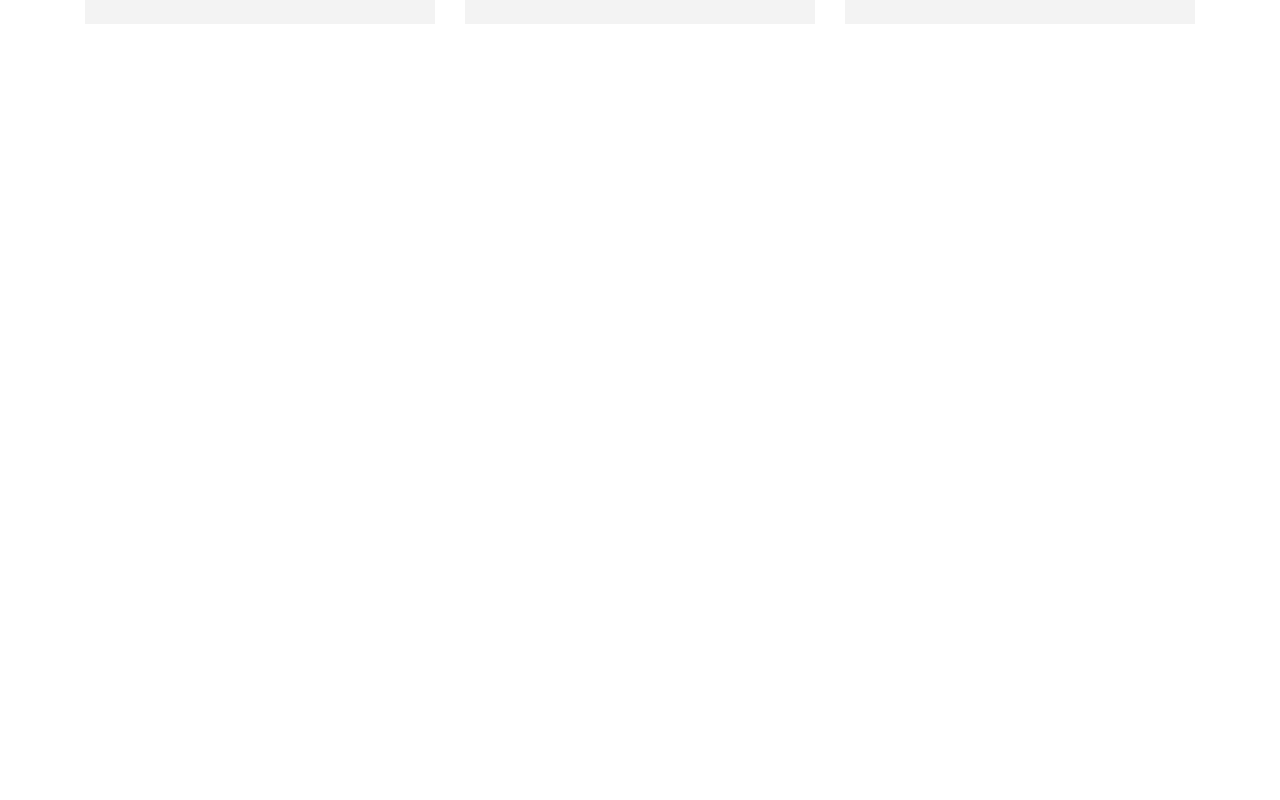
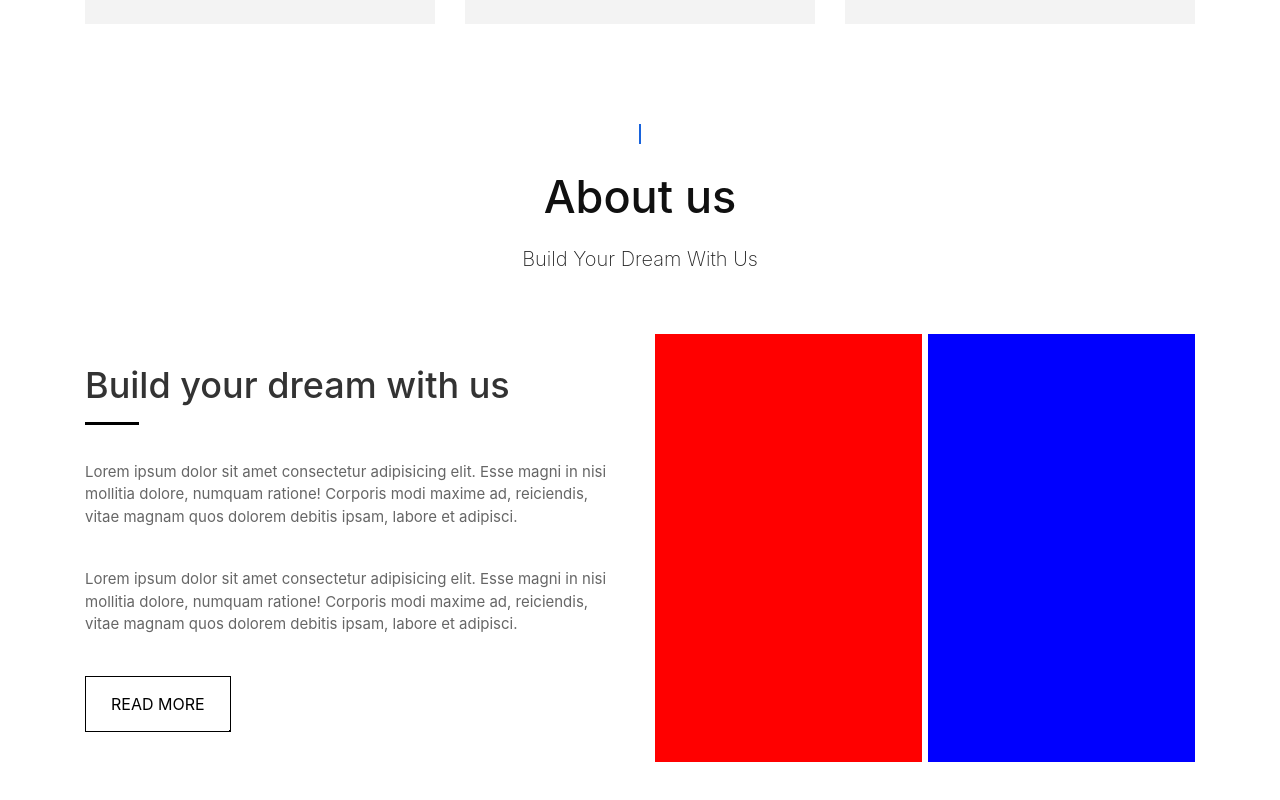
Before and after one commit to josedlca/codingbrothersapp, a React (Create React App) app: page / in a window 1280 px wide. Shown: the part 2136-2936 px from the top of the page. Before the commit the page ends 2260 px from the top, so only its background shows below. Built offline with nearby package versions, Linux system fonts and the light colour scheme.

Commit message:
about us complete(whithout responsive)

```diff
--- a/src/pages/home/Home.jsx
+++ b/src/pages/home/Home.jsx
@@ -3,6 +3,7 @@ import Headernav from './homepart/Headernav';
 import Bigbg from './homepart/Bigbg';
 import Smallform from './formpart/Smallform';
 import Services from './servicespart/Services'
+import Aboutus from './aboutpart/Aboutus'
 
 class Home extends Component {
   render() {
@@ -12,6 +13,7 @@ class Home extends Component {
         <Bigbg />
         <Smallform />
         <Services />
+        <Aboutus />
       </div>
     );
   }
--- /dev/null
+++ b/src/pages/home/aboutpart/Aboutus.jsx
@@ -0,0 +1,52 @@
+import React, { Component } from 'react';
+import Headerspage from './../../../components/Headerspage';
+import './aboutus.css';
+
+class Aboutus extends Component {
+    render() {
+        return (
+            <section className="aboutus">
+                <div className="container">
+                    <Headerspage title={'About us'} description={'Build Your Dream With Us'} />
+                    <div className="row">
+                        <div className="col-md-6">
+                            <div className="aboutus__leftside">
+                                <div className="row align-items-center">
+                                    <div className="col-md-12">
+                                        <div className="aboutus__leftside--title">
+                                            <h3>Build your dream with us</h3>
+                                            <hr/>
+                                        </div>
+                                    </div>
+                                    <div className="col-md-12">
+                                        <div className="aboutus__leftside--text">
+                                            <p>Lorem ipsum dolor sit amet consectetur adipisicing elit. Esse magni in nisi mollitia dolore, numquam ratione! Corporis modi maxime ad, reiciendis, vitae magnam quos dolorem debitis ipsam, labore et adipisci.</p>
+                                            <p>Lorem ipsum dolor sit amet consectetur adipisicing elit. Esse magni in nisi mollitia dolore, numquam ratione! Corporis modi maxime ad, reiciendis, vitae magnam quos dolorem debitis ipsam, labore et adipisci.</p>
+                                        </div>
+                                    </div>
+                                    <div className="col-md-12">
+                                        <div className="aboutus__leftside--button">
+                                            <a href="#">READ MORE</a>
+                                        </div>
+                                    </div>
+                                </div>
+                            </div>
+                        </div>
+                        <div className="col-md-6">
+                            <div className="aboutus__rightside">
+                                <div className="aboutus__rightside--imgone">
+
+                                </div>
+                                <div className="aboutus__rightside--imgtwo">
+
+                                </div>
+                            </div>
+                        </div>
+                    </div>
+                </div>
+            </section>
+        );
+    }
+}
+
+export default Aboutus;
--- /dev/null
+++ b/src/pages/home/aboutpart/aboutus.css
@@ -0,0 +1,71 @@
+.aboutus{
+    margin-bottom: 100px;
+}
+.aboutus__leftside{
+    padding: 30px 0;
+}
+.aboutus__leftside--title{
+    text-align: left;
+    margin-bottom: 30px;
+}
+.aboutus__leftside--title h3{
+    font-size: 36px;
+    color: rgb(51, 51, 51);
+    margin: 0;
+}
+.aboutus__leftside--title hr{
+    width: 10%;
+    display: inline-block;
+    height: 2px;
+    background-color: #000;
+    margin: 0;
+}
+
+.aboutus__leftside--text p{
+    font-size: 15px;
+    color: rgb(102, 102, 102);
+    margin-bottom: 40px;
+}
+
+.aboutus__leftside--button a:link,
+.aboutus__leftside--button a:visited{
+    display: inline-table;
+    padding: 15px 25px;
+    text-decoration: none;
+    outline: none;
+    color: #000;
+    background-image: linear-gradient(120deg, #fff 0%, #fff 50%, #000 50%);
+    background-size: 220%;
+    border: 1px solid #000;
+    background-position: 0%;
+    transition: all .6s;
+}
+
+.aboutus__leftside--button a:hover,
+.aboutus__leftside--button a:active{
+    background-image: linear-gradient(120deg, transparent 0%, transparent 50%, #000 50%);
+    color: #fff;
+    border: 1px solid #000;
+    background-size: 220%;
+    background-position: 100%;
+    transition: all .6s;
+}
+
+.aboutus__rightside{
+    display: flex;
+    width: 100%;
+    height: 100%;
+    flex-wrap: wrap
+}
+
+.aboutus__rightside--imgone{
+    width: 49.5%;
+    margin-right: .5%;
+    background: red;
+}
+
+.aboutus__rightside--imgtwo{
+    width: 49.5%;
+    margin-left: .5%;
+    background: blue;
+}
--- a/src/pages/home/servicespart/servicescard.css
+++ b/src/pages/home/servicespart/servicescard.css
@@ -48,10 +48,14 @@
 }
 .servicescard__complement--info a:link,
 .servicescard__complement--info a:visited{
-    display: inline-block;
+    display: inline-table;
     padding: 15px 25px;
     text-decoration: none;
     color: #000;
+    position: absolute;
+    transform: translateX(-50%);
+    left: 50%;
+    bottom: 50px;
     background-image: linear-gradient(120deg, #fff 0%, #fff 50%, #000 50%);
     background-size: 220%;
     border: 1px solid #000;
```
